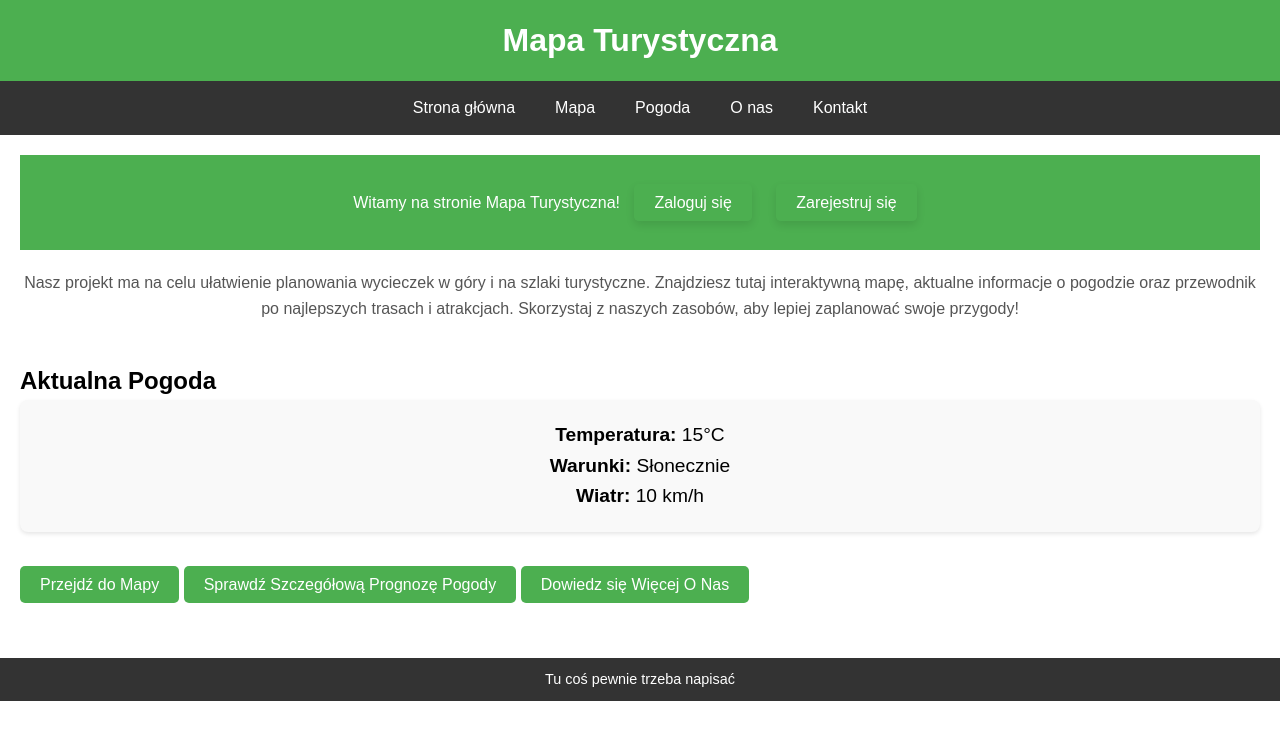
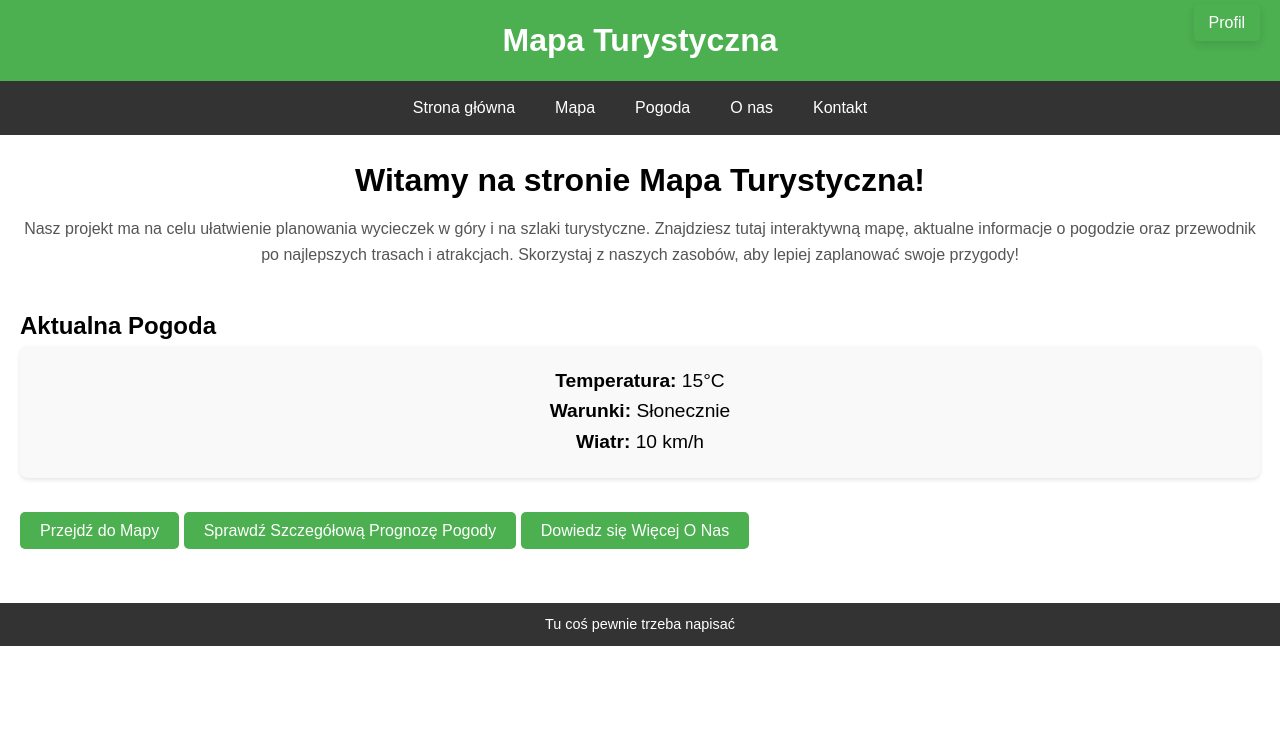
Before and after one commit to PatrykBlacha/PythonLawiny, a Flask app: page / in a window 1280 px wide. Shown: the top 740 px of the page. Run offline with Flask 3, Linux system fonts and the light colour scheme; the visitor is signed in with stand-in values (Sample User, id 1).

Commit message:
Poprawki

```diff
--- a/main.py
+++ b/main.py
@@ -68,6 +68,11 @@ def login():
 
     return render_template("login.html")
 
+@app.route('/profile')
+@login_required
+def profile():
+    return render_template('profile.html', user=current_user)
+
 @app.route("/logout")
 @login_required
 def logout():
@@ -76,5 +81,6 @@ def logout():
     return redirect(url_for("home"))
 
 
+
 if __name__ == "__main__":
     app.run(debug=True)
--- a/static/styles.css
+++ b/static/styles.css
@@ -199,3 +199,25 @@ button{
     text-align: center;
     left: 50%;
 }
+
+
+.auth-buttons {
+    position: absolute;
+    top: 10px;
+    right: 10px;
+}
+
+.auth-btn {
+    text-decoration: none;
+    color: white;
+    background-color: #4CAF50;
+    padding: 10px 15px;
+    border-radius: 5px;
+    margin-left: 10px;
+    font-size: 1rem;
+    transition: background-color 0.3s ease;
+}
+
+.auth-btn:hover {
+    background-color: #45a049;
+}
--- a/templates/index.html
+++ b/templates/index.html
@@ -9,6 +9,14 @@
 <body>
     <header>
         <h1>Mapa Turystyczna</h1>
+        <div class="auth-buttons">
+            {% if current_user.is_authenticated %}
+                <a href="/profile" class="auth-btn">Profil</a>
+            {% else %}
+                <a href="/login" class="auth-btn">Zaloguj się</a>
+                <a href="/register" class="auth-btn">Zarejestruj się</a>
+            {% endif %}
+        </div>
     </header>
     <nav>
         <a href="/">Strona główna</a>
@@ -19,14 +27,7 @@
     </nav>
     <main>
         <section id="home" class="intro">
-            <header>Witamy na stronie Mapa Turystyczna!
-                <div class="section-link">
-                    <a href="/login" class="auth-btn">Zaloguj się</a>
-                </div>
-                <div class="section-link">
-                    <a href="/register" class="auth-btn">Zarejestruj się</a>
-                </div>
-            </header>
+            <h2>Witamy na stronie Mapa Turystyczna!</h2>
             <p>
                 Nasz projekt ma na celu ułatwienie planowania wycieczek w góry i na szlaki turystyczne.
                 Znajdziesz tutaj interaktywną mapę, aktualne informacje o pogodzie oraz przewodnik
@@ -35,14 +36,12 @@
             </p>
         </section>
 
-        <!--TO wrzuciłem tylko poglądowo żeby było widać jak to wyświetlać później -->
         <section id="weather">
             <h2>Aktualna Pogoda</h2>
             <div class="weather">
                 <p><strong>Temperatura:</strong> 15°C</p>
                 <p><strong>Warunki:</strong> Słonecznie</p>
                 <p><strong>Wiatr:</strong> 10 km/h</p>
-                <!-- TUTAJ API POGODOWE -->
             </div>
         </section>
         <section id="links">
```
Also changed, not shown: templates/profile.html (added, +13 -0 lines).
